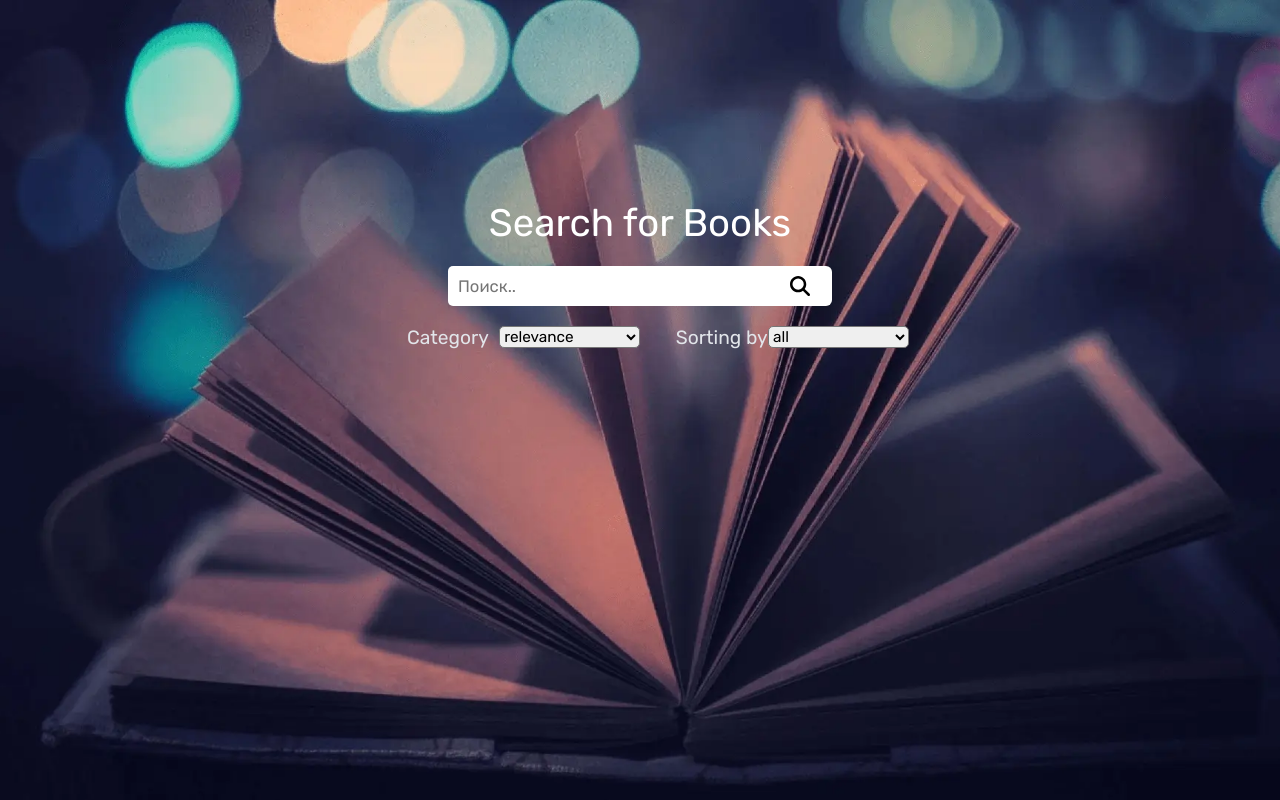
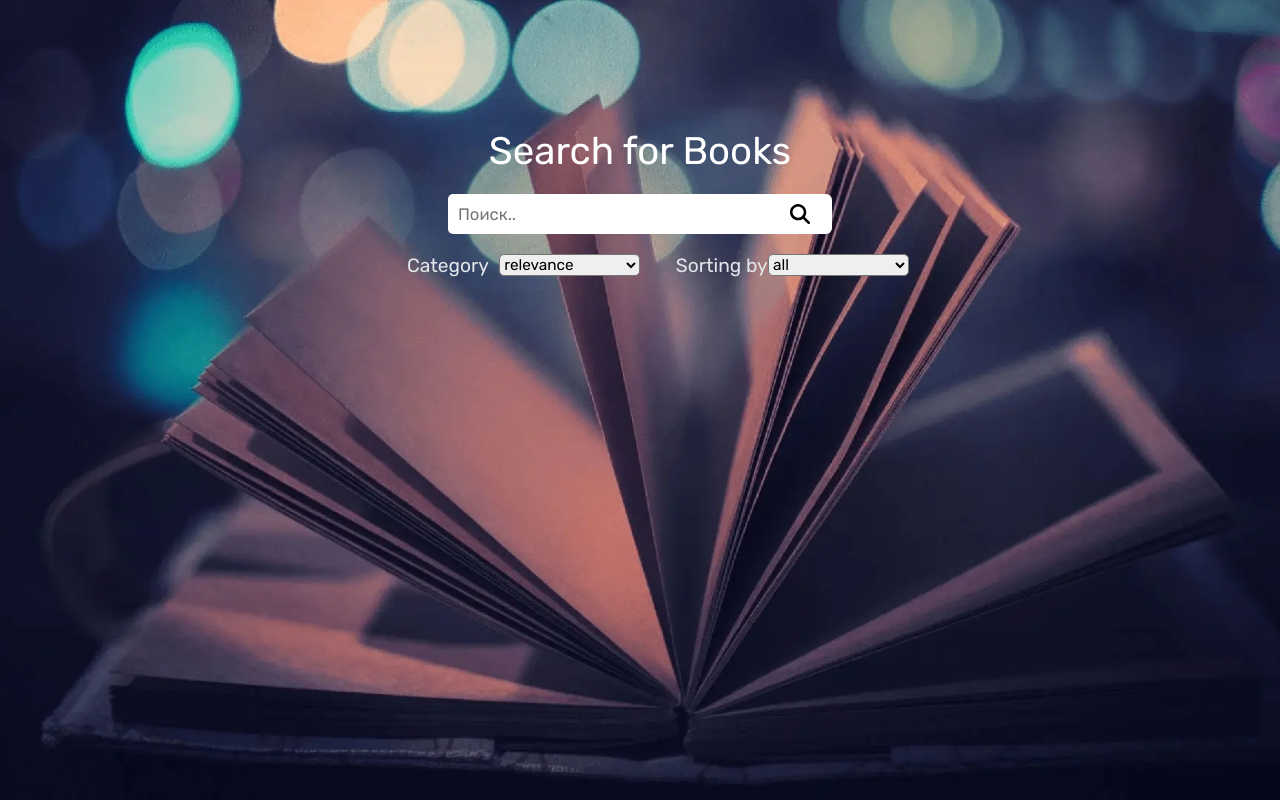
Before and after one commit to Freeze35/react-search-books, a React (Create React App) app in the folder client/: page /booklist in a window 1280 px wide. Built offline with nearby package versions, Linux system fonts and the light colour scheme.

Commit message:
V.1.0.5 => node_modules adding, and small css rebuild

```diff
--- a/client/src/components/searchComponent/SearchAndSort.css
+++ b/client/src/components/searchComponent/SearchAndSort.css
@@ -8,7 +8,7 @@
     background-repeat: no-repeat;
     background-size: cover;
     background-attachment: fixed;
-    margin-top: 200px;
+    margin-top: 10%;
     width:100%;
 
 }
```
Also changed, not shown: 2 other files (tests, documents, lock files or other folders).
